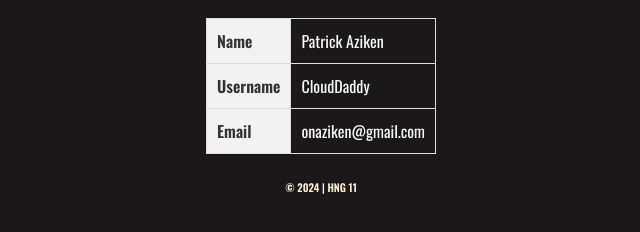
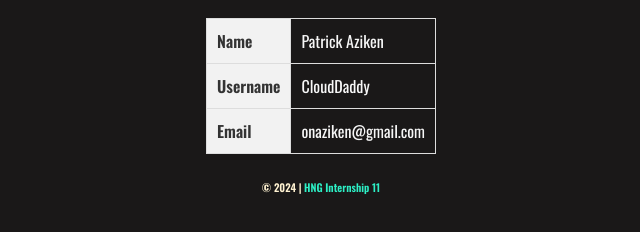
Before and after one commit to skylarng89/hng-11, a plain HTML site: page stage-0-task-1/index.html in a window 1280 px wide. Shown: the part 326-558 px from the top of the page, without its empty margins (319-959 px from the left). Drawn offline with nearby package versions, Linux system fonts and the light colour scheme.

Commit message:
feat: add hng website link

```diff
--- a/stage-0-task-1/assets/css/main.css
+++ b/stage-0-task-1/assets/css/main.css
@@ -37,7 +37,7 @@ td {
 }
 
 a {
-  color: #0066cc;
+  color: #2df0c6;
   text-decoration: none;
 }
 
--- a/stage-0-task-1/index.html
+++ b/stage-0-task-1/index.html
@@ -26,7 +26,7 @@
         <td id="email"></td>
       </tr>
     </table>
-    <h6 class="txt-center">&copy; 2024 | HNG 11</h6>
+    <h6 class="txt-center">&copy; 2024 | <a href="https://hng.tech">HNG Internship 11</a></h6>
   </div>
   <script src="./assets/scripts/app.js"></script>
 </body>
```
